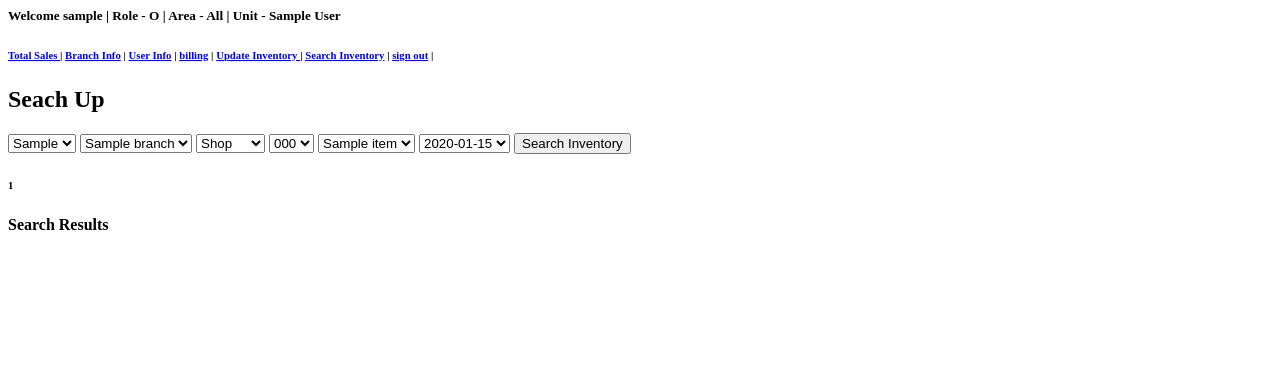
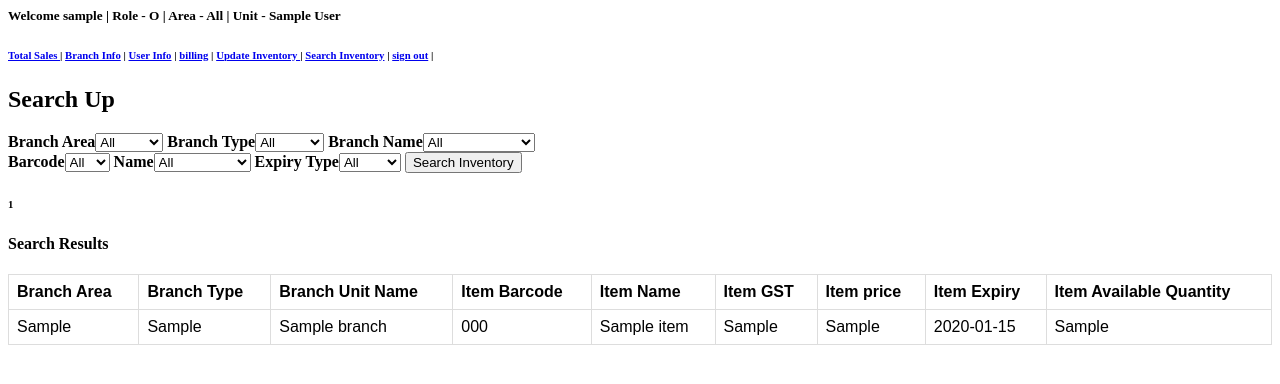
Before and after one commit to tejbhushan/retail_project, a Flask app: page /searchInventory/1 in a window 1280 px wide. Shown: the top 384 px of the page. Run offline with Flask 2, Linux system fonts and the light colour scheme; the visitor is signed in with stand-in values (Sample User, id 1); tables that the repository leaves empty hold one stand-in row (values such as "Sample post"); parts of the project's set-up code (start-up, migrations or seed data) failed here and were passed over.

Commit message:
completed search Inventory page

```diff
--- a/src/forms.py
+++ b/src/forms.py
@@ -3,7 +3,7 @@ from wtforms import TextField, TextAreaField, SubmitField, PasswordField, Boolea
 , DateField
 from wtforms.fields.html5 import EmailField
 from wtforms.validators import DataRequired, Length, Email
-from . models import Branch, User, Item
+from . models import Branch, User, Item, ItemBranchRel, db
 
 import datetime
 
@@ -14,7 +14,7 @@ class SignUpForm(FlaskForm):
     # user_active = BooleanField('User Active', validators=[ DataRequired()])
     userAccess = SelectField('User Access', validators= [DataRequired()])
     branchArea = SelectField('Branch Area', validators=[DataRequired()])
-    branchOutletOrNot = SelectField('Branch Type', choices=[('1', 'Shop'), ('0', 'Storage')],\
+    branchOutletOrNot = SelectField('Branch Type', choices=[('B', 'Shop'), ('N', 'Storage')],\
     validators= [DataRequired()])
     branchUnitName = SelectField('Branch Unit')
     # user_mobile = TextField('User Mobile', validators= [ DataRequired()])
@@ -44,7 +44,7 @@ class SignInForm(FlaskForm):
 
 class FillingForm(FlaskForm):
     branchArea = SelectField('Branch Area', validators=[DataRequired()])
-    branchOutletOrNot = SelectField('Branch Type', choices=[('1', 'Shop'), ('0', 'Storage')],\
+    branchOutletOrNot = SelectField('Branch Type', choices=[('B', 'Shop'), ('N', 'Storage')],\
     validators= [DataRequired()])
     branchUnitName = SelectField('Branch Name')
     addOrRemove = SelectField('Add or Remove', choices=[('0', 'Add/Update'), ('1', 'Remove')],\
@@ -64,7 +64,7 @@ class FillingForm(FlaskForm):
     itemQuantity = TextField('Add/Remove Quantity')
     submit = SubmitField('Submit')
 
-    def validate(self):
+    def validate(self, branchId):
         if self.expiryDate.data != '':
             try:
                 year, month, day = self.expiryDate.data.split('-')
@@ -75,20 +75,25 @@ class FillingForm(FlaskForm):
                     raise ValueError("")
             except ValueError :
                 return "Expiry Date not in proper format or less than today"
+            expiryDate = self.expiryDate.data
+        else:
+            expiryDate = None
         if self.existingItemBarcode.data == '0' and self.newItemBarCode.data == '':
             return "Either do Select or fill new item barcode"
         elif self.newItemBarCode.data != '':
             if self.itemName.data == '' or self.updatePrice.data == '' or self.itemGST.data == '':
                 return "New Item bar code requires its item name and updated price and Item GST"
-            if Item.query.filter(Item.itemBarcode == self.newItemBarCode.data).first():
-                return "New Item barcode entered already exists"
+            itemBranchEntry = db.session.query(ItemBranchRel.relItemBranchId).filter(ItemBranchRel.relItemExpiry\
+            == expiryDate, Item.itemBarcode == self.newItemBarCode.data, ItemBranchRel.relBranchId == branchId).first()
+            if itemBranchEntry:
+                return "New Item barcode entered already exists with same expiry date, Use select option"
         if self.addOrRemove.data == '1' and self.existingItemBarcode.data == '0':
             return "select an item to remove"
         return True
 
 class BranchForm(FlaskForm):
     branchArea = TextField('Branch Area', validators=[DataRequired()])
-    branchOutletOrNot = SelectField('Branch Type', choices=[('1', 'Shop'), ('0', 'Storage')],\
+    branchOutletOrNot = SelectField('Branch Type', choices=[('B', 'Shop'), ('N', 'Storage')],\
     validators= [DataRequired()])
     branchUnitName = TextField('Branch Name', validators=[DataRequired()])
     submit = SubmitField('Add Branch')
@@ -110,11 +115,28 @@ class BillForm(FlaskForm):
 
 
 class SearchInventoryForm(FlaskForm):
-    branchAreaName = SelectField('Area Name')
+    branchArea = SelectField('Area Name')
+    branchOutletOrNot = SelectField('Branch Type', choices=[(None, 'All'), ('B', 'Shop'), ('N', 'Storage')])
     branchUnitName = SelectField('Unit Name')
+
     itemBarcode = SelectField('Item Barcode')
     itemName = SelectField('Item Name')
-    expiryDate = SelectField('Expiry Date')
-    branchOutletOrNot = SelectField('Branch Type', choices=[('1', 'Shop'), ('0', 'Storage')],\
-    validators= [DataRequired()])
+    expiryAfterOrBefore = SelectField('Expiry After or Before', choices=[(None, 'All'), ('0', 'Before'), ('1', 'After')])
+    expiryDate = TextField('Expiry Date')
     submit = SubmitField('Search Inventory')
+
+    def validate(self):
+        if self.itemBarcode.data != 'None' and self.itemName.data != 'None':
+            return 'both Barcode and Name can not be selected at once'
+        if self.expiryAfterOrBefore.data != 'None':
+            if self.expiryDate.data == '':
+                return "enter expiry date if before or After is selected"
+            else:
+                try:
+                    year, month, day = self.expiryDate.data.split('-')
+                    if len(year) != 4:
+                        raise ValueError("")
+                    datetime.datetime(int(year),int(month),int(day))
+                except ValueError :
+                    return "Expiry Date not in proper format"
+        return True
--- a/src/models.py
+++ b/src/models.py
@@ -27,10 +27,11 @@ class Branch(db.Model):
     branchId = db.Column(db.Integer, primary_key=True, autoincrement=True)
     branchCode = db.Column(db.Integer, unique=True, nullable=False)
     branchArea = db.Column(db.String(15), nullable=False)
-    branchOutletOrNot = db.Column(db.String(1))  #Outlet '1' Not '0'
+    branchOutletOrNot = db.Column(db.String(1))  #Outlet 'B' branch outlet Not 'N' Non branch outlet
     branchUnitName = db.Column(db.String(15))
     branchDatetime = db.Column(db.DateTime, default=datetime.datetime.now)
 
+    db.UniqueConstraint('branchArea', 'branchOutletOrNot', 'branchUnitName')
     branchItem = relationship('Item', secondary='itemBranchRel')
 
     def __init__(self, branchCode, branchArea, branchOutletOrNot, branchUnitName):
@@ -128,7 +129,7 @@ class BillDetails(db.Model):
 a = 0;
 log = User.query.first()
 if a == 0 and log is None:
-    db.session.add(Branch('1', 'mumbai', '1', 'wellness'))
+    db.session.add(Branch('1', 'mumbai', 'B', 'wellness'))
     db.session.commit()
     db.session.add(User('tej', 'tej', 'O', 1))
     # db.session.add(Branch('2', 'del'))
--- a/src/routes.py
+++ b/src/routes.py
@@ -74,7 +74,7 @@ def updateInventory(error):
         fillingform.branchArea.choices = [(bAN[0], bAN[0]) for bAN in db.session.query(Branch.branchArea).group_by\
         (Branch.branchArea).all()]
     elif session['userAccess'] == 'U':
-        fillingform.branchOutletOrNot.choices = [('1', 'Shop')] if session['branchOutletOrNot'] == '1' else [('2', 'Storage')]
+        fillingform.branchOutletOrNot.choices = [('B', 'Shop')] if session['branchOutletOrNot'] == 'B' else [('N', 'Storage')]
 
     if 'setBranchArea' in session:
         # print(session['setBranchArea'], session['setBranchOutletOrNot'], session['setBranchUnitName'], session['setAddOrRemove'])
@@ -93,7 +93,7 @@ def updateInventory(error):
             session['setAddOrRemove'] = request.form['addOrRemove']
             return redirect(url_for('updateInventory', error='Parameters Fix'))
         elif fillingform.submit.data:
-            error = fillingform.validate_on_submit()
+            error = fillingform.validate(branchLog.branchId)
             if error is not True:
                 return redirect(url_for('updateInventory', error=error))
             else:
@@ -141,7 +141,6 @@ def updateInventory(error):
         branchLog.branchId).group_by(ItemBranchRel.relItemId, ItemBranchRel.relItemExpiry).all()
     # print(available_stock)
 
-
     return render_template('updateInventory.html', fillingform=fillingform, error=error, session=session, available_stockHead=available_stockHead,\
     available_stock=available_stock)
 
@@ -151,42 +150,52 @@ def searchInventory(error):
     if session['user_available'] is False:
         return redirect(url_for('signin'))
 
+    available_stockHead = ['Branch Area', 'Branch Type', 'Branch Unit Name', 'Item Barcode', 'Item Name', 'Item GST', 'Item price', 'Item Expiry'\
+    , 'Item Available Quantity']
+    available_stock = db.session.query(Branch.branchArea, Branch.branchOutletOrNot, Branch.branchUnitName, Item.itemBarcode, Item.itemName,\
+     Item.itemGST, ItemBranchRel.relItemPrice, ItemBranchRel.relItemExpiry, ItemBranchRel.relItemAvailableQuantity).filter(ItemBranchRel.relBranchId \
+     == Branch.branchId, ItemBranchRel.relItemId == Item.itemId).group_by(ItemBranchRel.relItemBranchId).all()
+
     searchInventoryForm = SearchInventoryForm()
-    searchInventoryForm.branchAreaName.choices = [(bl[0], bl[0]) for bl in db.session.query(Branch.branchArea).\
-    group_by(Branch.branchArea).all()]
-    searchInventoryForm.branchUnitName.choices = [(bl[0], bl[0]) for bl in db.session.query(Branch.branchUnitName).\
-    group_by(Branch.branchUnitName).all()]
-    searchInventoryForm.branchOutletOrNot.choices = [('1', 'Shop'), ('0', 'Storage')]
-    searchInventoryForm.itemBarcode.choices = [(bl[0], bl[0]) for bl in db.session.query(Item.itemBarcode).\
-    group_by(Item.itemBarcode).all()]
-    searchInventoryForm.itemName.choices = [(bl[0], bl[0]) for bl in db.session.query(Item.itemName).\
-    group_by(Item.itemName).all()]
-    searchInventoryForm.expiryDate.choices = [(bl[0], bl[0]) for bl in db.session.query(ItemBranchRel.relItemExpiry).\
-    group_by(ItemBranchRel.relItemExpiry).all()]
+    searchInventoryForm.branchArea.choices = [(None, 'All')] + [(branchArea[0], branchArea[0]) for branchArea in \
+    db.session.query(Branch.branchArea).group_by(Branch.branchArea).all()]
+    searchInventoryForm.branchUnitName.choices = [(None, 'All')] + [(branchUnitName[0], branchUnitName[0]) for branchUnitName in \
+    db.session.query(Branch.branchUnitName).group_by(Branch.branchUnitName).all()]
+    searchInventoryForm.itemBarcode.choices = [(None, 'All')] + [(ibcodes[0], ibcodes[0]) for ibcodes in db.session.query(Item.itemBarcode).all()]
+    searchInventoryForm.itemName.choices = [(None, 'All')] + [(iNames[0], iNames[0]) for iNames in db.session.query(Item.itemName).all()]
+
     if request.method == 'POST':
-        pass
+        # print(searchInventoryForm.branchArea.data, searchInventoryForm.branchOutletOrNot.data, searchInventoryForm.branchUnitName.data,\
+        # searchInventoryForm.itemBarcode.data, searchInventoryForm.itemName.data)
+        error = searchInventoryForm.validate()
+        if error is not True:
+            return redirect(url_for('searchInventory', error=error))
+        else:
+            available_stock = db.session.query(Branch.branchArea, Branch.branchOutletOrNot, Branch.branchUnitName, Item.itemBarcode, Item.itemName,\
+             Item.itemGST, ItemBranchRel.relItemPrice, ItemBranchRel.relItemExpiry, ItemBranchRel.relItemAvailableQuantity).filter(ItemBranchRel.\
+             relBranchId == Branch.branchId, ItemBranchRel.relItemId == Item.itemId)
+            if searchInventoryForm.branchArea.data != 'None':
+                available_stock = available_stock.filter(Branch.branchArea == searchInventoryForm.branchArea.data)
+                # print(available_stock.all())
+            if searchInventoryForm.branchOutletOrNot.data != 'None':
+                available_stock = available_stock.filter(Branch.branchOutletOrNot == searchInventoryForm.branchOutletOrNot.data)
+            if searchInventoryForm.branchUnitName.data != 'None':
+                available_stock = available_stock.filter(Branch.branchUnitName == searchInventoryForm.branchUnitName.data)
+            if searchInventoryForm.itemBarcode.data != 'None':
+                available_stock = available_stock.filter(Item.itemBarcode == searchInventoryForm.itemBarcode.data)
+            if searchInventoryForm.itemName.data != 'None':
+                available_stock = available_stock.filter(Item.itemName == searchInventoryForm.itemName.data)
+            if searchInventoryForm.expiryAfterOrBefore.data != 'None':
+                if searchInventoryForm.expiryAfterOrBefore.data == '0':#before
+                    available_stock = available_stock.filter(ItemBranchRel.relItemExpiry <= searchInventoryForm.expiryDate.data)
+                else:
+                    available_stock = available_stock.filter(ItemBranchRel.relItemExpiry > searchInventoryForm.expiryDate.data)
+            available_stock = available_stock.all()
+            # print(available_stock)
+            error = 'success'
 
-    # available_stockHead = ['Item Barcode', 'Item Name', 'Branch Address', 'Item price', 'Item Available Quantity']
-    # available_stock = [[]]
-    # if session['branchAreaName'] == 'All':
-    #     available_stock = db.session.query(Item.itemBarcode, Item.itemName, \
-    #     Branch.branchAddress, ItemBranchRel.relItemPrice, ItemBranchRel.relItemAvailableQuantity).\
-    #     filter(ItemBranchRel.relItemId == Item.itemId).filter(ItemBranchRel.relBranchId == Branch.branchId)\
-    #     .group_by(ItemBranchRel.relBranchId, ItemBranchRel.relItemBranchId).all()
-    # else:
-    #     available_stock = db.session.query(Item.itemBarcode, Item.itemName, Branch.branchAddress\
-    #     , ItemBranchRel.relItemPrice, ItemBranchRel.relItemAvailableQuantity).\
-    #     filter(ItemBranchRel.relItemId == Item.itemId).filter(ItemBranchRel.relBranchId == Branch.branchId)\
-    #     .filter(ItemBranchRel.relBranchId == session['branchId']).\
-    #     group_by(ItemBranchRel.relBranchId, ItemBranchRel.relItemBranchId).all()
-    #
-    #
-    # if session['branchAreaName'] == 'All':
-    #     return render_template('updateInventory.html', user=session['current_user'], userAccess=session['userAccess'],\
-    #      areaName=session['branchAreaName'], error1='For filling, sign in with specific branch', available_stockHead\
-    #      =available_stockHead, available_stock=available_stock)
-
-    return render_template('searchInventory.html', searchInventoryForm=searchInventoryForm, session=session, error=error)
+    return render_template('searchInventory.html', searchInventoryForm=searchInventoryForm, session=session, error=error, available_stockHead=\
+    available_stockHead, available_stock=available_stock)
 
 
 @app.route('/billing', methods=['GET', 'POST'])
@@ -325,7 +334,7 @@ def expiryDate(itemBarcode):
     session['setBranchOutletOrNot'], Branch.branchUnitName == session['setBranchUnitName']).first()
     expiryDates = db.session.query(ItemBranchRel.relItemExpiry).filter(ItemBranchRel.relBranchId == branchLog.branchId,\
     ItemBranchRel.relItemId == Item.itemId, Item.itemBarcode == itemBarcode).group_by(ItemBranchRel.relItemExpiry).all()
-    print(expiryDates)
+    # print(expiryDates)
     expiryDatesArray = []
     for expiryDate in expiryDates:
         expiryDateDict = {}
--- a/src/templates/branch.html
+++ b/src/templates/branch.html
@@ -26,9 +26,9 @@
       {% for rows in branchLog %}
       <tr>
           {%for col in rows %}
-              {%if col == '1' %}
+              {%if col == 'B' %}
                   <td> Shop </td>
-              {%elif col == '0' %}
+              {%elif col == 'N' %}
                   <td> Storage </td>
               {% else %}
                   <td> {{col}} </td>
--- a/src/templates/searchInventory.html
+++ b/src/templates/searchInventory.html
@@ -1,12 +1,14 @@
 {% include "include_this.html" %}
 <form method="POST">
-    <h2>Seach Up</h2>
-    {{ searchInventoryForm.branchAreaName }}
-    {{ searchInventoryForm.branchUnitName }}
-    {{ searchInventoryForm.branchOutletOrNot }}
-    {{ searchInventoryForm.itemBarcode }}
-    {{ searchInventoryForm.itemName }}
-    {{ searchInventoryForm.expiryDate }}
+    <h2>Search Up</h2>
+    <b>Branch Area</b>{{ searchInventoryForm.branchArea }}
+    <b>Branch Type</b>{{ searchInventoryForm.branchOutletOrNot }}
+    <b>Branch Name</b>{{ searchInventoryForm.branchUnitName }}
+    <br>
+    <b id='itemBarcodeText'>Barcode</b>{{ searchInventoryForm.itemBarcode(id='itemBarcode', onchange='makeVisible()') }}
+    <b id='itemNameText'>Name</b>{{ searchInventoryForm.itemName(id='itemName', onchange='makeVisible()') }}
+    <b>Expiry Type</b>{{ searchInventoryForm.expiryAfterOrBefore(id='expiryAfterOrBefore', onchange='makeVisible()') }}
+    {{ searchInventoryForm.expiryDate(placeholder='Expiry Date yyyy-mm-dd', id='expiryDate') }}
     {{ searchInventoryForm.submit}}
 </form>
 <h6> {{ error }}</h6>
@@ -18,13 +20,61 @@
       <th> {{col}} </th>
       {%endfor%}
   </thead>
+  {%if available_stock %}
   <tbody>
   {% for rows in available_stock %}
   <tr>
       {%for col in rows %}
-      <td> {{col}} </td>
+          {%if col == 'B' %}
+              <td> Shop </td>
+          {%elif col == 'N' %}
+              <td> Storage </td>
+          {% else %}
+              <td> {{col}} </td>
+          {%endif%}
       {%endfor%}
   </tr>
   {%endfor%}
 </tbody>
+{%endif%}
 </table>
+
+
+<script>
+window.onload = function init() {
+    expiryDate.style.display = 'none';
+    expiryAfterOrBefore = document.getElementById("expiryAfterOrBefore");
+    expiryDate = document.getElementById("expiryDate");
+    if(expiryAfterOrBefore.value != 'None')
+    {
+        expiryDate.style.display = '';
+    }
+}
+function makeVisible(){
+    itemBarcode = document.getElementById("itemBarcode");
+    itemBarcodeText = document.getElementById("itemBarcodeText");
+    itemName = document.getElementById("itemName");
+    itemNameText = document.getElementById("itemNameText");
+    itemBarcode.style.display = '';
+    itemBarcodeText.style.display = '';
+    itemName.style.display = '';
+    itemNameText.style.display = '';
+
+    if(itemBarcode.value != 'None') {
+        itemNameText.style.display = 'none';
+        itemName.style.display = 'none';
+    }
+    if(itemName.value != 'None') {
+        itemBarcodeText.style.display = 'none';
+        itemBarcode.style.display = 'none';
+    }
+    expiryAfterOrBefore = document.getElementById("expiryAfterOrBefore");
+    expiryDate = document.getElementById("expiryDate");
+    expiryDate.style.display = 'none';
+    if(expiryAfterOrBefore.value != 'None')
+    {
+        expiryDate.style.display = '';
+    }
+
+}
+</script>
--- a/src/templates/signup.html
+++ b/src/templates/signup.html
@@ -22,9 +22,9 @@
   {% for rows in userLog %}
   <tr>
       {%for col in rows %}
-          {%if col == '1' %}
+          {%if col == 'B' %}
               <td> Shop </td>
-          {%elif col == '0' %}
+          {%elif col == 'N' %}
               <td> Storage </td>
           {%elif col == 'M' or col == 'O'%}
               <td> {{col}} </td>
--- a/src/templates/updateInventory.html
+++ b/src/templates/updateInventory.html
@@ -10,8 +10,8 @@
     {{fillingform.existingItemBarcode(id = "existingItemBarcode", onchange="makeVisible()") }}
     {{fillingform.newItemBarCode(placeholder="New Item Bar Code", id="newItemBarCode")}}
     {{fillingform.itemName(placeholder="Update Item Name ", id="itemName")}}
+    {{fillingform.itemGST(placeholder="Item GST", id="itemGST")}}
     {{fillingform.updatePrice(placeholder=" Update Price", id='updatePrice')}}
-    {{fillingform.itemGST(placeholder="Item GST", id="itemGST")}}
     <b> Quantity </b>{{fillingform.itemQuantity(placeholder="Add/Remove Quantity")}}
     {{fillingform.expiryDateSel(id='expirySel')}}
     {{fillingform.expiryDate(placeholder='Expiry Date yyyy-mm-dd', id='expiry')}}
```
Also changed, not shown: README.md.
